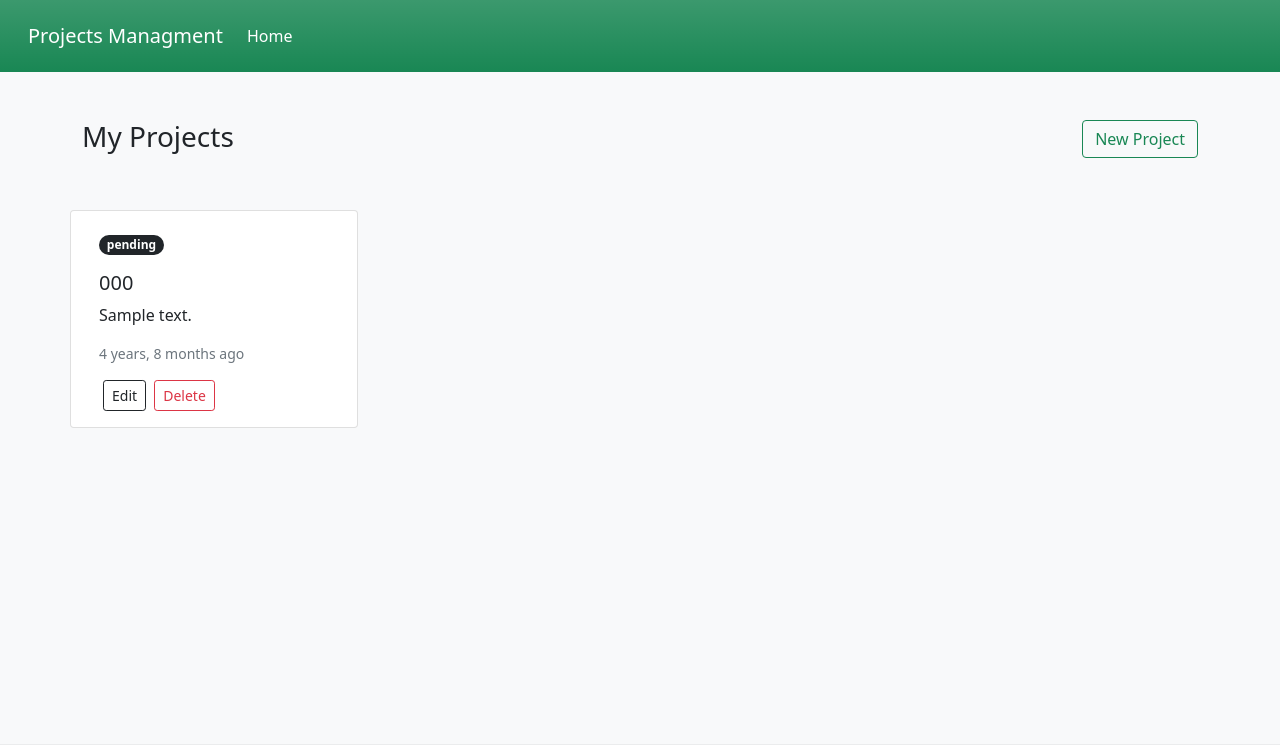
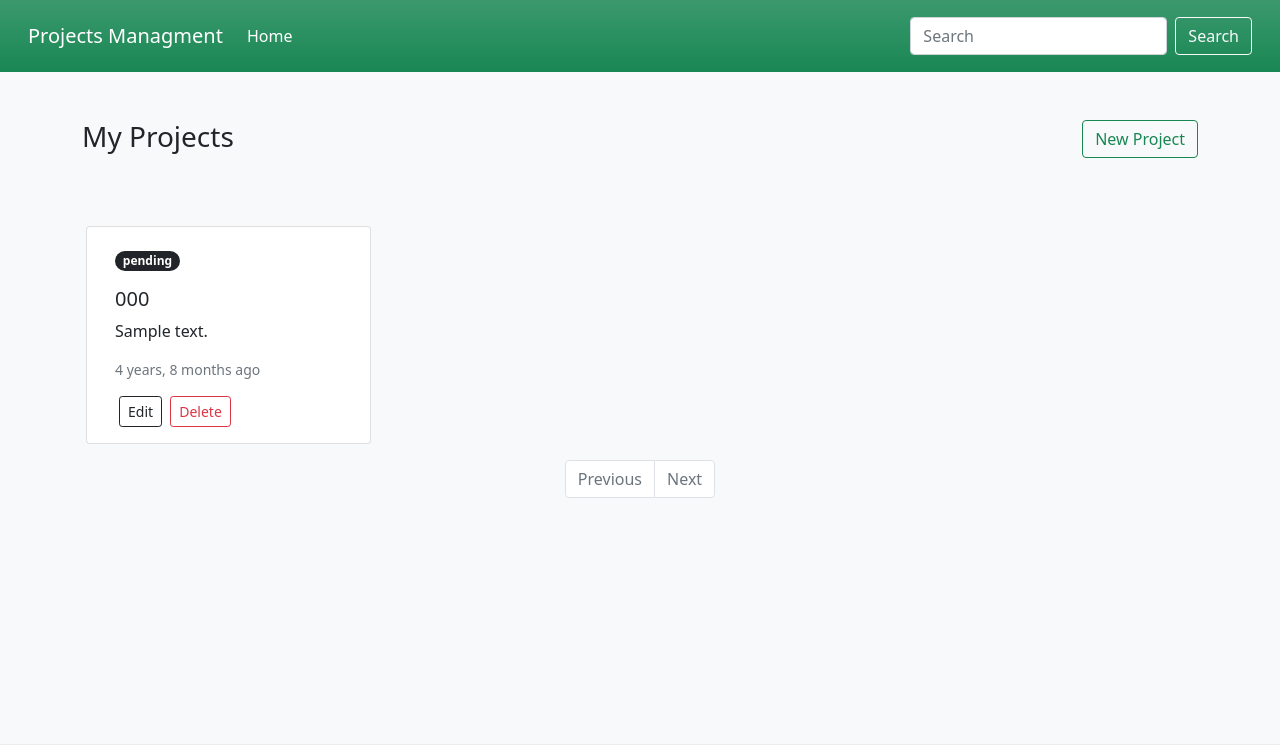
Before and after one commit to ayhamrabea/app_task_hsoub, a Django app: page / in a window 1280 px wide. Shown: the top 745 px of the page. Run offline with Django 5.2, Linux system fonts and the light colour scheme; tables that the repository leaves empty hold one stand-in row (values such as "Sample post").

Commit message:
pagination

```diff
--- a/project/project/urls.py
+++ b/project/project/urls.py
@@ -16,8 +16,10 @@ Including another URLconf
 """
 from django.contrib import admin
 from django.urls import path , include
+from debug_toolbar.toolbar import debug_toolbar_urls
 
 urlpatterns = [
+    path('__debug__/', include('debug_toolbar.urls')),
     path('admin/', admin.site.urls),
     path('', include('projects.urls')),
     path('accounts', include('accounts.urls')),
--- a/project/projects/templates/header.html
+++ b/project/projects/templates/header.html
@@ -10,6 +10,10 @@
             <a class="nav-link active" aria-current="page" href="Project_list">Home</a>
           </li>
         </ul>
+        <form action="{% url 'Project_list' %}" class="d-flex" method="get">
+          <input class="form-control me-2" type="search" placeholder="Search" value="{{request.GET.q}}" aria-label="Search" name="q">
+          <button class="btn btn-outline-light" type="submit">Search</button>
+        </form>
       </div>
     </div>
   </nav>
--- a/project/projects/templates/project/list.html
+++ b/project/projects/templates/project/list.html
@@ -18,7 +18,7 @@
     <div class="row my-5">
 
         {% for project in object_list %}
-            <div class="card" style="width: 18rem;">
+            <div class="card m-3 col-3">
                 <div class="card-body">
                     <span class="badge rounded-pill bg-dark my-2">{{project.get_status_display}}</span>
                     <h5 class="card-title my-2">{{project.titel}}</h5>
@@ -47,6 +47,42 @@
 
         {% endfor %}
 
+
+        {% if page_obj.paginator.count > 0 %}
+            <div class="d-flex justify-content-center bd-highlight mb-3">
+                <nav>
+                    <ul class="pagination">
+                        {% if page_obj.has_previous %}
+                                <li class="page-item">
+                                    <a class="page-link" href="?page={{ page_obj.previous_page_number}}">
+                                        {% trans 'Previous' %}
+                                    </a>
+                                </li>
+                            {%else%}
+                                <li class="page-item disabled">
+                                    <a class="page-link" href="#">
+                                        {% trans 'Previous' %}
+                                    </a>
+                                </li>
+                        {% endif %}
+                        {% if page_obj.has_next %}
+                                <li class="page-item">
+                                    <a class="page-link" href="?page={{ page_obj.next_page_number}}">
+                                        {% trans 'Next' %}
+                                    </a>
+                                </li>
+                            {%else%}
+                                <li class="page-item disabled">
+                                    <a class="page-link" href="#">
+                                        {% trans 'Next' %}
+                                    </a>
+                                </li>
+                        {% endif %}
+                    </ul>
+                </nav>
+            </div>
+        {% endif %}
+
     </div>
     <!--
     <h3> my projects</h3>
--- a/project/projects/views.py
+++ b/project/projects/views.py
@@ -10,6 +10,15 @@
 class ProjectListView(ListView):
     model = Project
     template_name = 'project/list.html'
+    paginate_by = 6
+
+    def  get_queryset(self):
+        query_set = super().get_queryset()
+        where = {}
+        q = self.request.GET.get('q',None)
+        if q:where['titel'] = q
+        return query_set.filter(**where)
+
 
 
 class ProjectCreateView(CreateView):
```
Also changed, not shown: project/project/settings.py (+10 -0 lines).
